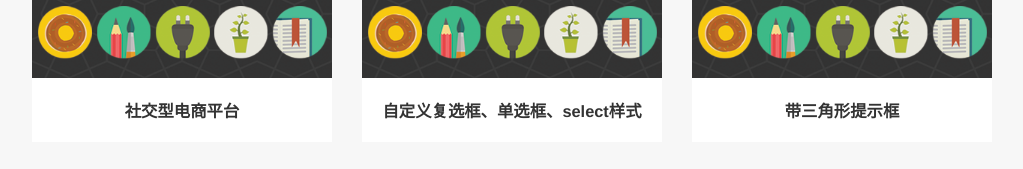
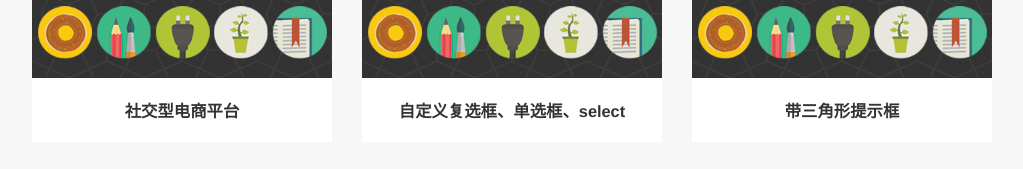
Before and after one commit to wutianqiao/wutianqiao.github.io, a plain HTML site: page index.html in a window 1280 px wide. Shown: the part 2051-2220 px from the top of the page, without its empty margins (133-1156 px from the left). Drawn offline with Linux system fonts and the light colour scheme.

Commit message:
update html

```diff
--- a/index.html
+++ b/index.html
@@ -110,7 +110,7 @@
 								<img src="images/roundicons.png" alt="">
 							</a>
 							<div class="works-caption">
-								<h3>自定义复选框、单选框、select样式</h3>
+								<h3>自定义复选框、单选框、select</h3>
 							</div>
 						</li>
 						<li>
```
